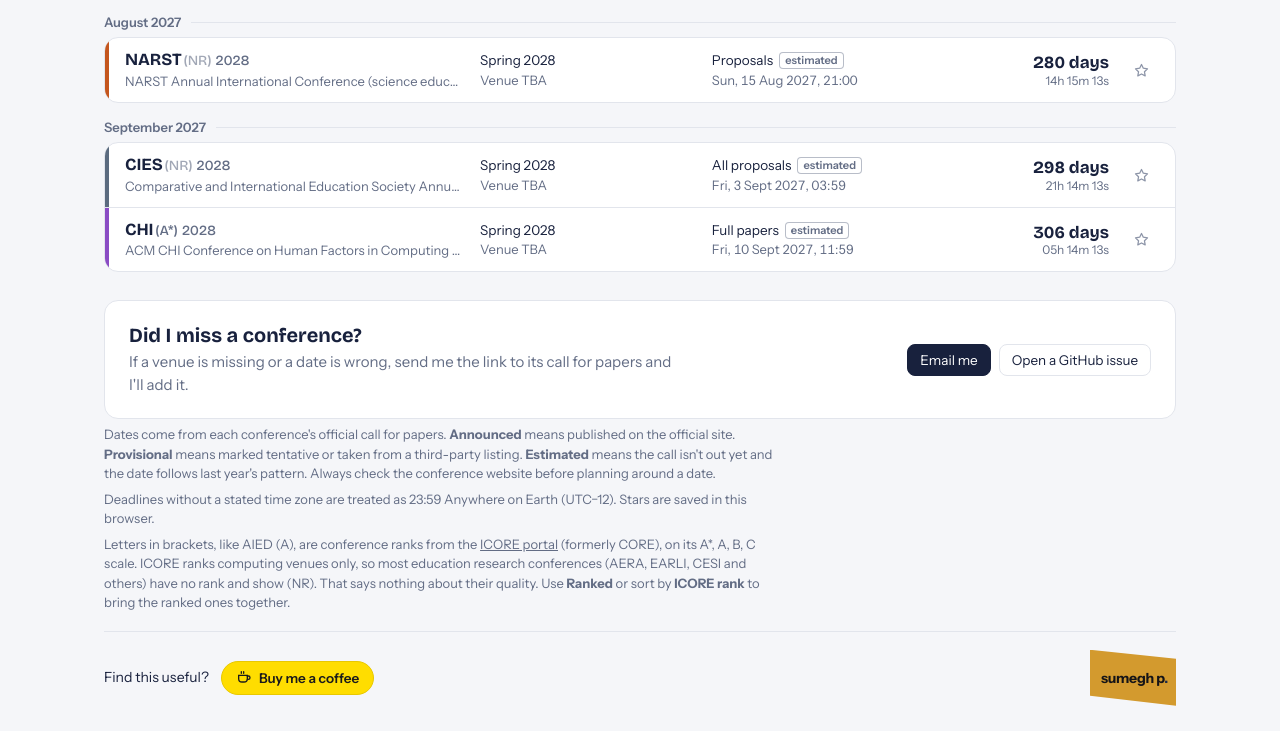
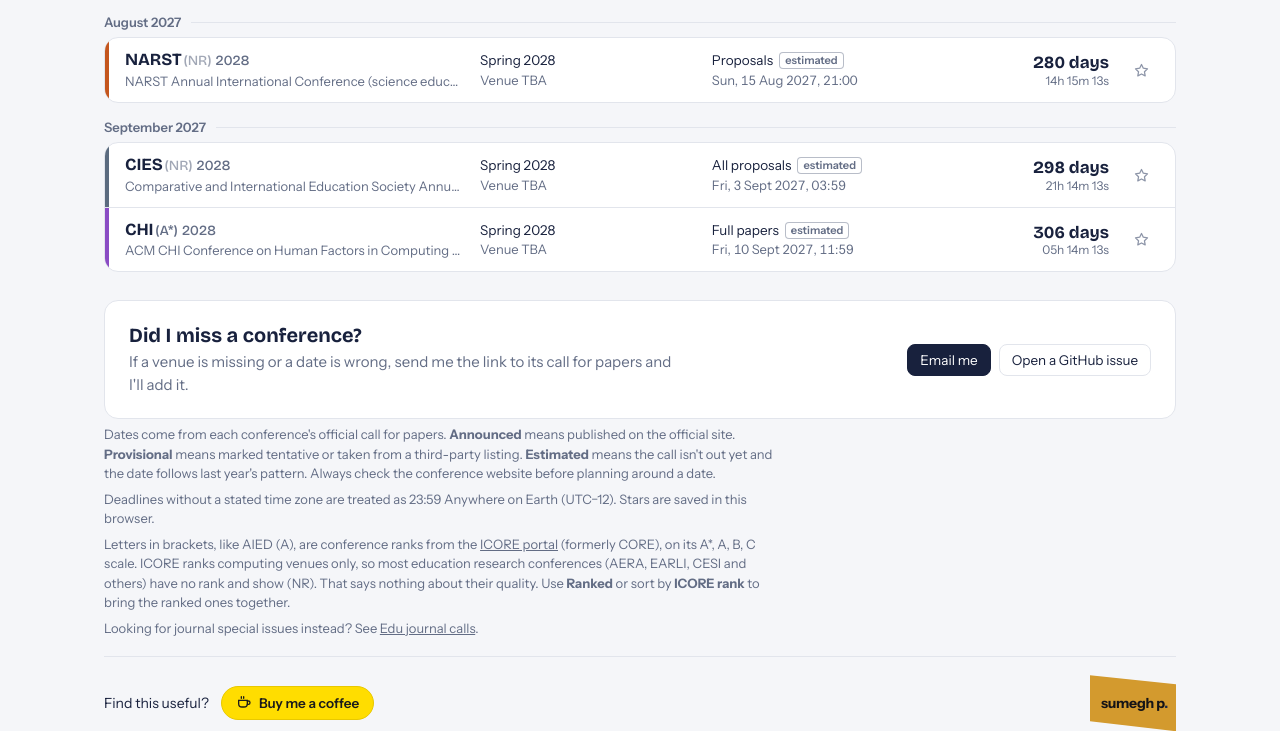
Before and after one commit to sumeghp/educonf-dates, a plain HTML site: page index.html in a window 1280 px wide. Shown: the part 3086-3817 px from the top of the page. Before the commit the page ends 3792 px from the top, so only its background shows below. Drawn offline with nearby package versions, Linux system fonts and the light colour scheme.

Commit message:
Link to Edu journal calls

```diff
--- a/index.html
+++ b/index.html
@@ -273,6 +273,8 @@
   <p>Deadlines without a stated time zone are treated as 23:59 Anywhere on Earth (UTC−12). Stars are saved in this browser.</p>
   <p>Letters in brackets, like AIED (A), are conference ranks from the <a href="https://portal.core.edu.au/conf-ranks/" target="_blank" rel="noopener">ICORE portal</a> (formerly CORE), on its A*, A, B, C scale. ICORE ranks computing venues only, so most education research conferences (AERA, EARLI, CESI and others) have no rank and show (NR). That says nothing about their quality. Use <b>Ranked</b> or sort by <b>ICORE rank</b> to bring the ranked ones together.</p>
 
+  <p>Looking for journal special issues instead? See <a href="https://sumeghp.github.io/edujournal-dates/">Edu journal calls</a>.</p>
+
   <div class="support"><span>Find this useful?</span><a class="coffee" href="https://buymeacoffee.com/sumeghp" target="_blank" rel="noopener"><svg width="16" height="16" viewBox="0 0 24 24" fill="none" stroke="currentColor" stroke-width="2" stroke-linecap="round" aria-hidden="true"><path d="M4 8h13v5a5 5 0 0 1-5 5H9a5 5 0 0 1-5-5z"/><path d="M17 9h1.5a2.5 2.5 0 0 1 0 5H17"/><path d="M8 2.5v2.5M11.5 2.5v2.5"/></svg>Buy me a coffee</a><a class="sig" href="https://sumeghp.github.io/" target="_blank" rel="noopener" aria-label="Homepage"><span class="plane" aria-hidden="true"></span><span class="word" aria-hidden="true">sumegh p<span>.</span></span></a></div>
 </footer>
 <div class="toast" id="toast" role="status"></div>
```
Also changed, not shown: 1 other file.
